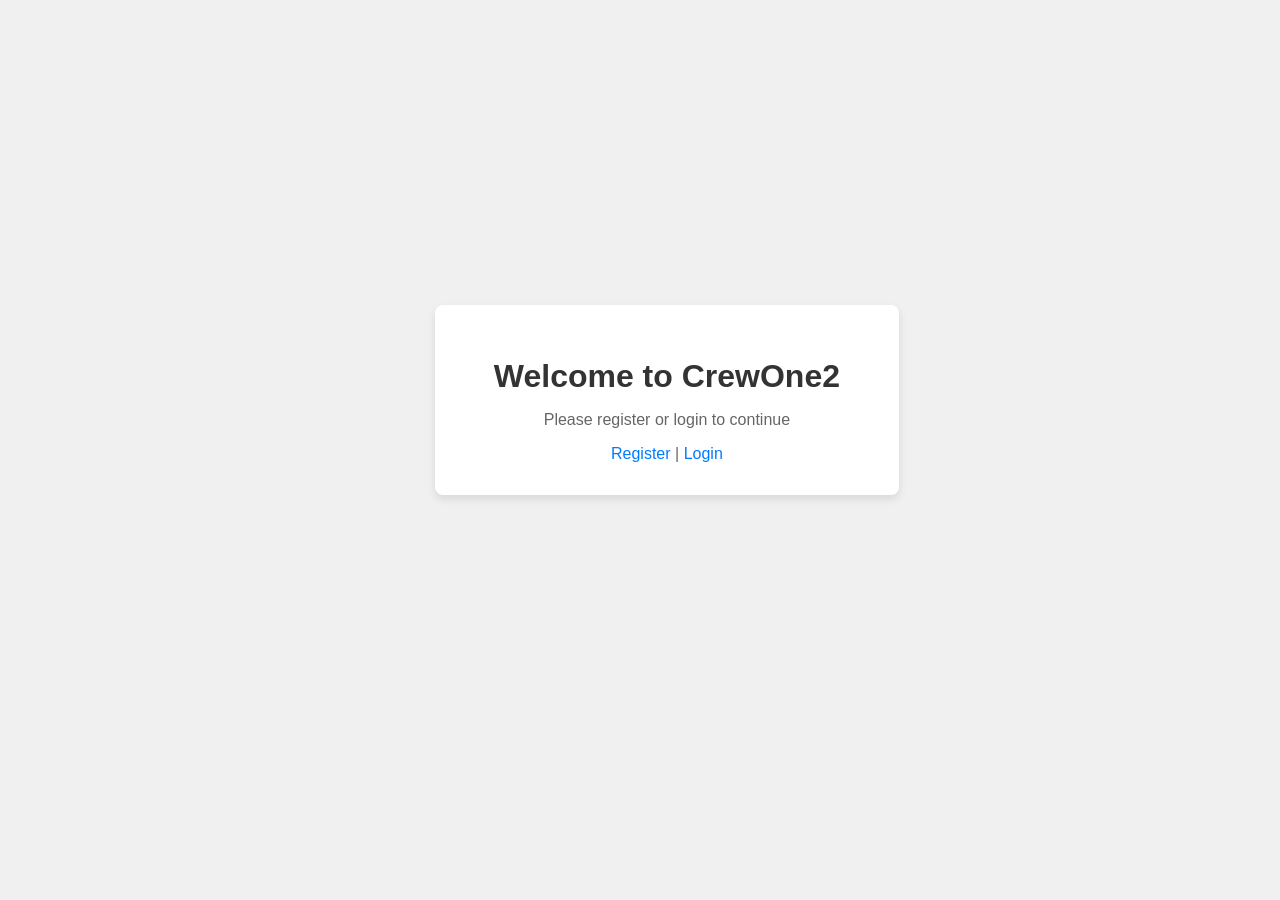
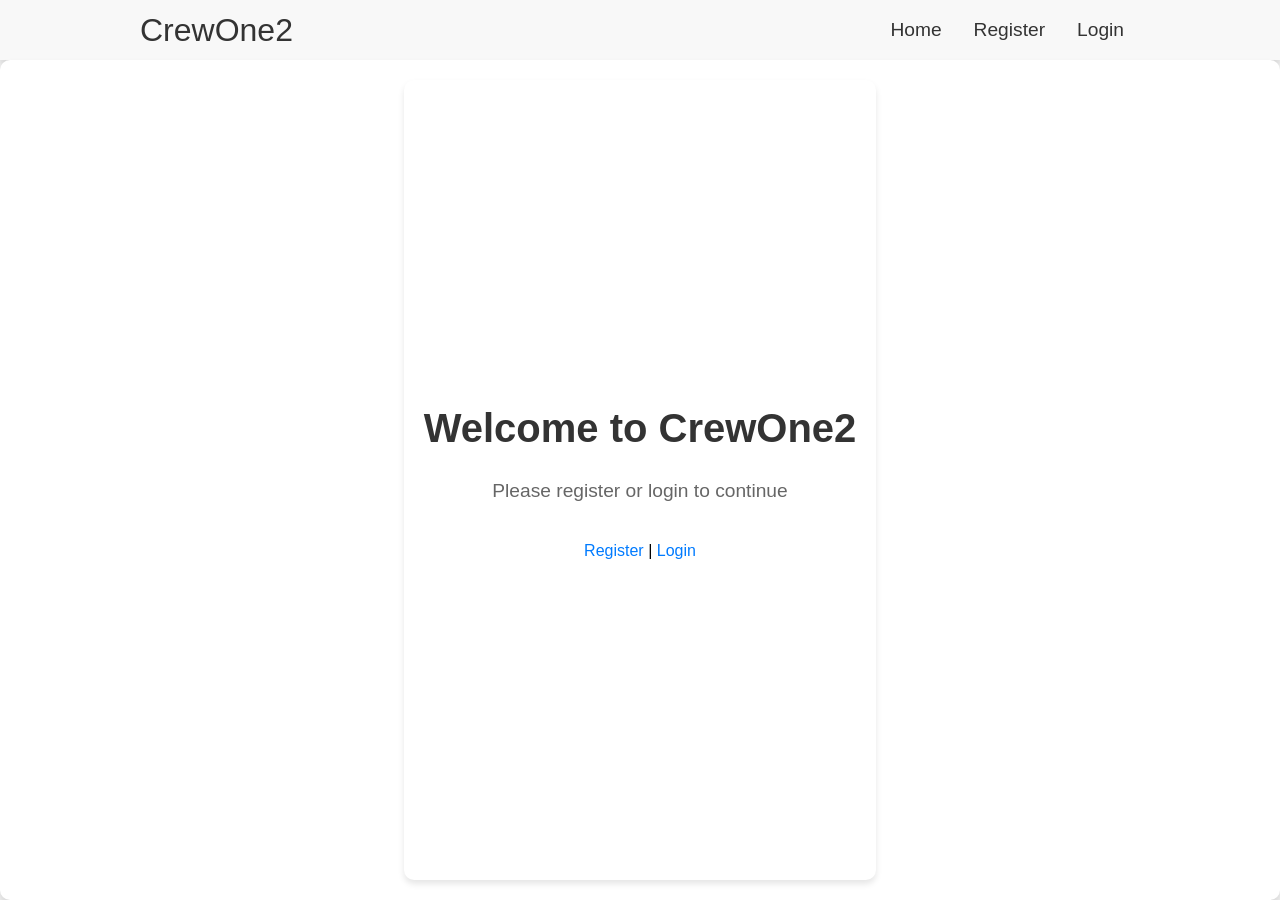
Before and after one commit to djahern-max/CrewOne2, a React (Create React App) app in the folder crewone2-frontend/: page / in a window 1280 px wide. Before the commit the page ends 800 px from the top, so only its background shows below. Built offline with nearby package versions, Linux system fonts and the light colour scheme.

Commit message:
css good

```diff
--- a/crewone2-frontend/src/App.js
+++ b/crewone2-frontend/src/App.js
@@ -1,26 +1,27 @@
+// src/App.js
 import React from "react";
 import { BrowserRouter as Router, Route, Routes } from "react-router-dom";
+import Home from "./components/Home";
 import Register from "./components/Auth/Register";
 import Login from "./components/Auth/Login";
-import Home from "./components/Home";
 import OfficeDashboard from "./components/Dashboards/OfficeDashboard";
-import SuperDashboard from "./components/Dashboards/SuperDashboard";
-import DriverDashboard from "./components/Dashboards/DriverDashboard";
-import "./styles.css"; // Assuming this is your styles file
+import Navbar from "./components/layouts/Navbar";
+import "./styles.css"; // Import the main stylesheet
 
-const App = () => {
+function App() {
   return (
     <Router>
+      <Navbar />
+      <div className="container">
         <Routes>
           <Route path="/" element={<Home />} />
           <Route path="/register" element={<Register />} />
           <Route path="/login" element={<Login />} />
           <Route path="/office-dashboard" element={<OfficeDashboard />} />
-        <Route path="/super-dashboard" element={<SuperDashboard />} />
-        <Route path="/driver-dashboard" element={<DriverDashboard />} />
         </Routes>
+      </div>
     </Router>
   );
-};
+}
 
 export default App;
--- a/crewone2-frontend/src/components/Auth/Register.js
+++ b/crewone2-frontend/src/components/Auth/Register.js
@@ -50,7 +50,7 @@ const Register = () => {
   };
 
   return (
-    <div className="container">
+    <div className="container_register">
       <h1>Register</h1>
       <form onSubmit={handleSubmit}>
         <div>
--- a/crewone2-frontend/src/components/Dashboards/OfficeDashboard.js
+++ b/crewone2-frontend/src/components/Dashboards/OfficeDashboard.js
@@ -1,5 +1,7 @@
 import React, { useState } from "react";
 import axios from "axios";
+import Sidebar from "../layouts/Sidebar";
+import "../../styles.css";
 
 const OfficeDashboard = () => {
   const [file, setFile] = useState(null);
@@ -32,12 +34,15 @@ const OfficeDashboard = () => {
   };
 
   return (
-    <div>
-      <h1>Office Dashboard</h1>
-      <form onSubmit={handleSubmit}>
-        <input type="file" onChange={handleFileChange} />
-        <button type="submit">Upload CSV</button>
-      </form>
+    <div className="container">
+      <Sidebar />
+      <div className="content">
+        <h1>Office Dashboard</h1>
+        <form onSubmit={handleSubmit}>
+          <input type="file" onChange={handleFileChange} />
+          <button type="submit">Upload CSV</button>
+        </form>
+      </div>
     </div>
   );
 };
--- /dev/null
+++ b/crewone2-frontend/src/components/layouts/Navbar.js
@@ -0,0 +1,34 @@
+// src/components/Navbar.js
+import React from "react";
+import { Link } from "react-router-dom";
+
+const Navbar = () => {
+  return (
+    <nav className="navbar">
+      <div className="navbar-container">
+        <Link to="/" className="navbar-logo">
+          CrewOne2
+        </Link>
+        <ul className="nav-menu">
+          <li className="nav-item">
+            <Link to="/" className="nav-links">
+              Home
+            </Link>
+          </li>
+          <li className="nav-item">
+            <Link to="/register" className="nav-links">
+              Register
+            </Link>
+          </li>
+          <li className="nav-item">
+            <Link to="/login" className="nav-links">
+              Login
+            </Link>
+          </li>
+        </ul>
+      </div>
+    </nav>
+  );
+};
+
+export default Navbar;
--- /dev/null
+++ b/crewone2-frontend/src/components/layouts/Sidebar.js
@@ -0,0 +1,15 @@
+import React from "react";
+import { Link } from "react-router-dom";
+import "../../styles.css";
+
+const Sidebar = () => {
+  return (
+    <div className="sidebar">
+      <h2>Office Dashboard</h2>
+      <Link to="/office-dashboard/upload-csv">Upload CSV</Link>
+      {/* Add more navigation links as needed */}
+    </div>
+  );
+};
+
+export default Sidebar;
--- a/crewone2-frontend/src/styles.css
+++ b/crewone2-frontend/src/styles.css
@@ -1,56 +1,173 @@
-/* General Styles */
+/* General styles */
 body {
   font-family: Arial, sans-serif;
-  background-color: #f0f0f0;
   margin: 0;
   padding: 0;
-  display: flex;
-  justify-content: center;
-  align-items: center;
-  height: 100vh;
+  background-color: #f0f0f0;
 }
 
 .container {
-  background-color: #fff;
-  padding: 2rem;
-  box-shadow: 0 4px 8px rgba(0, 0, 0, 0.1);
-  border-radius: 8px;
-  width: 100%;
-  max-width: 400px;
+  display: flex;
+  flex-direction: column;
+  align-items: center;
+  justify-content: center;
+  min-height: 100vh;
+  padding: 20px;
+  box-sizing: border-box;
   text-align: center;
+  background-color: #ffffff;
+  border-radius: 10px;
+  box-shadow: 0 4px 6px rgba(0, 0, 0, 0.1);
 }
 
-h1,
-h2 {
-  color: #333;
-  margin-bottom: 1rem;
+h1 {
+  color: #333333;
+  font-size: 2.5rem;
+  margin-bottom: 10px;
 }
 
 p {
-  color: #666;
+  color: #666666;
+  font-size: 1.2rem;
+  margin-bottom: 20px;
 }
 
 a {
+  text-decoration: none;
   color: #007bff;
-  text-decoration: none;
 }
 
 a:hover {
   text-decoration: underline;
 }
 
-/* Form Styles */
+.message {
+  margin: 20px 0;
+}
+
+/* Navbar styles */
+.navbar {
+  background-color: #f8f8f8;
+  height: 60px;
+  display: flex;
+  justify-content: center;
+  align-items: center;
+  font-size: 1.2rem;
+  box-shadow: 0 4px 6px rgba(0, 0, 0, 0.1);
+}
+
+.navbar-container {
+  display: flex;
+  justify-content: space-between;
+  height: 60px;
+  width: 100%;
+  max-width: 1000px;
+}
+
+.navbar-logo {
+  color: #333333;
+  cursor: pointer;
+  text-decoration: none;
+  font-size: 2rem;
+  display: flex;
+  align-items: center;
+}
+
+.nav-menu {
+  display: flex;
+  align-items: center;
+  list-style: none;
+  text-align: center;
+}
+
+.nav-item {
+  height: 60px;
+}
+
+.nav-links {
+  color: #333333;
+  display: flex;
+  align-items: center;
+  text-decoration: none;
+  padding: 0 1rem;
+  height: 100%;
+  cursor: pointer;
+}
+
+.nav-links:hover {
+  background-color: #dddddd;
+  border-radius: 4px;
+}
+
+/* Sidebar styles */
+.sidebar {
+  background-color: #f8f8f8;
+  color: #333333;
+  height: calc(100vh - 60px);
+  width: 200px;
+  position: fixed;
+  top: 60px;
+  left: 0;
+  overflow: hidden;
+  transition: width 0.3s;
+}
+
+.sidebar a {
+  display: block;
+  color: #333333;
+  padding: 15px;
+  text-decoration: none;
+}
+
+.sidebar a:hover {
+  background-color: #e0e0e0;
+}
+
+.content {
+  margin-left: 200px;
+  padding: 20px;
+  transition: margin-left 0.3s;
+  flex-grow: 1;
+}
+
+@media (max-width: 768px) {
+  .sidebar {
+    width: 100%;
+    height: auto;
+    position: relative;
+    top: 0;
+  }
+
+  .sidebar a {
+    float: left;
+  }
+
+  .sidebar a {
+    text-align: center;
+    float: none;
+  }
+
+  .content {
+    margin-left: 0;
+  }
+}
+
+/* Form styles */
 form {
-  display: flex;
-  flex-direction: column;
-  gap: 1rem;
+  width: 100%;
+  max-width: 500px;
+  margin: 0 auto;
+}
+
+form div {
+  margin-bottom: 20px;
+  text-align: left;
 }
 
 label {
   display: block;
-  text-align: left;
   font-weight: bold;
-  margin-bottom: 0.5rem;
+  margin-bottom: 5px;
 }
 
 input[type="text"],
@@ -58,26 +175,24 @@ input[type="email"],
 input[type="password"],
 select {
   width: 100%;
-  padding: 0.75rem;
-  border: 1px solid #ccc;
+  padding: 10px;
+  box-sizing: border-box;
+  margin-top: 5px;
+  border: 1px solid #cccccc;
   border-radius: 4px;
-  box-sizing: border-box;
 }
 
 button {
-  padding: 0.75rem;
+  width: 100%;
+  padding: 10px 20px;
   background-color: #007bff;
-  color: #fff;
+  color: white;
   border: none;
-  border-radius: 4px;
+  border-radius: 5px;
   cursor: pointer;
+  font-size: 16px;
 }
 
 button:hover {
   background-color: #0056b3;
 }
-
-.message {
-  margin-top: 1rem;
-  color: #666;
-}
```
Lines whose indentation alone changed are shown as unchanged.
